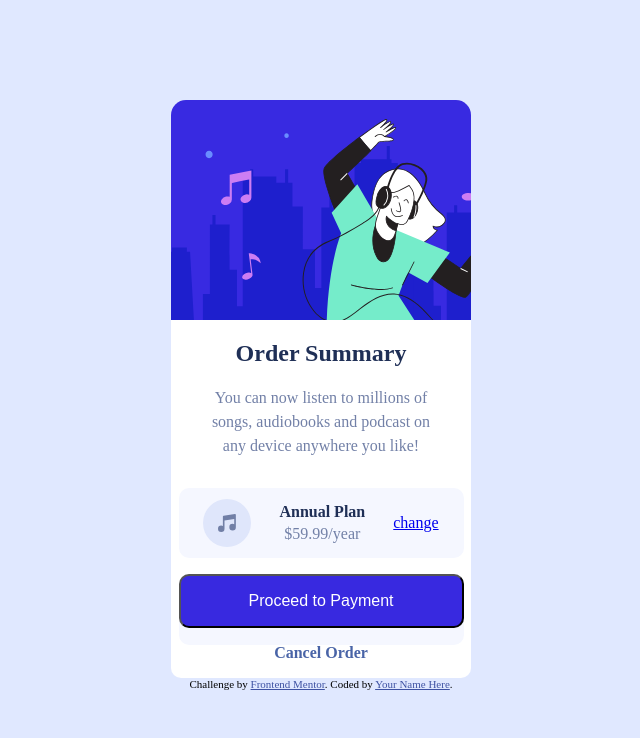
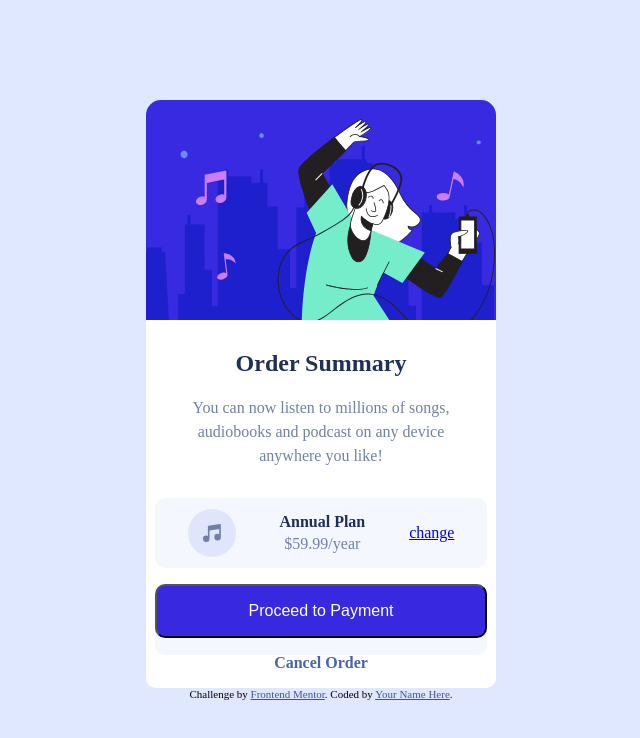
Before and after one commit to HasanAbdirahman/order-summary, a plain HTML site: page index.html in a window 1280 px wide. Shown: the whole page, without its empty margins (319-959 px from the left). Drawn offline with Linux system fonts and the light colour scheme; a web font is replaced by a local one.

Commit message:
Update style.css

```diff
--- a/style.css
+++ b/style.css
@@ -21,13 +21,13 @@ body {
 /* give width and height  */
 .whole-part {
   height: 600px;
-  width: 300px;
+  width: 350px;
 }
 
 .card {
   /* Dont ever give the card a height */
   /* width must be the same as the whole-part */
-  width: 300px;
+  width: 350px;
   display: flex;
   flex-direction: column;
   justify-content: center;
@@ -38,7 +38,7 @@ body {
   border-top-left-radius: 15px;
   border-top-right-radius: 15px;
   width: 100%;
-  object-fit: cover;
+
 
 }
 .card-body {
@@ -46,6 +46,7 @@ body {
   height: 80%;
   border-bottom-left-radius: 10px;
   border-bottom-right-radius: 10px;
+  padding-top: 10px;
 }
 
 .card-title {
@@ -60,7 +61,6 @@ body {
   text-align: center;
   padding: 1.9rem;
   padding-top: 0;
-
   font-weight: 500;
   color: hsl(224, 23%, 55%);
   line-height: 1.5;
@@ -95,9 +95,6 @@ body {
 .lowest-part {
   text-align: center;
 }
-.lower-link:hover {
-  color: ;
-}
 
 .btn {
   background-color: hsl(245, 75%, 52%);
```
